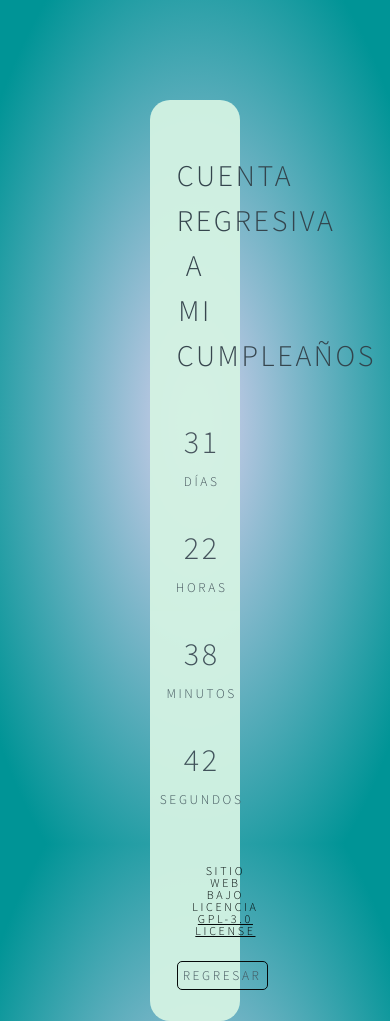
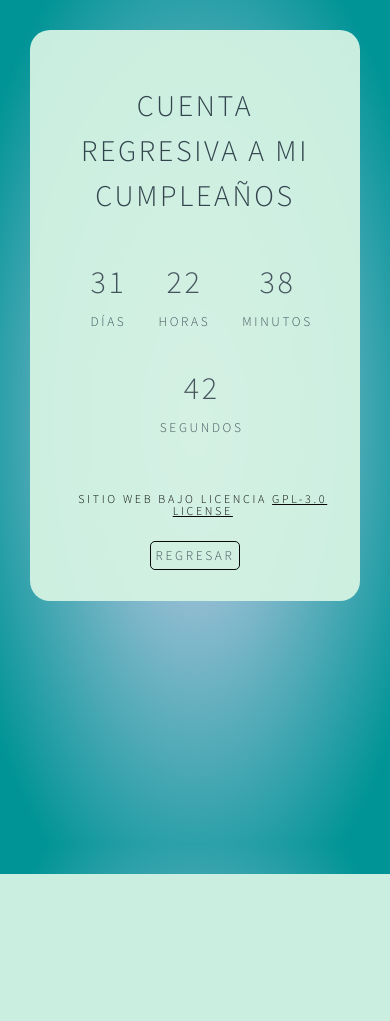
Before and after one commit to Alex22sv/Alex22sv.github.io, a PHP site: page /birthday.html in a window 390 px wide. After the commit the page ends 874 px from the top, so only its background shows below. Run offline with PHP 8.4, Linux system fonts and the light colour scheme.

Commit message:
Agregar compatibilidad para dispositivos móbiles

```diff
--- a/assets/css/birthday.css
+++ b/assets/css/birthday.css
@@ -1,5 +1,11 @@
 #mainBirthday {
     margin: 100px 150px;
+}
+
+@media screen and (max-width: 650px){
+	#mainBirthday{
+		margin: 30px 30px 5px 30px;
+	}
 }
 
 #countdown {
```
